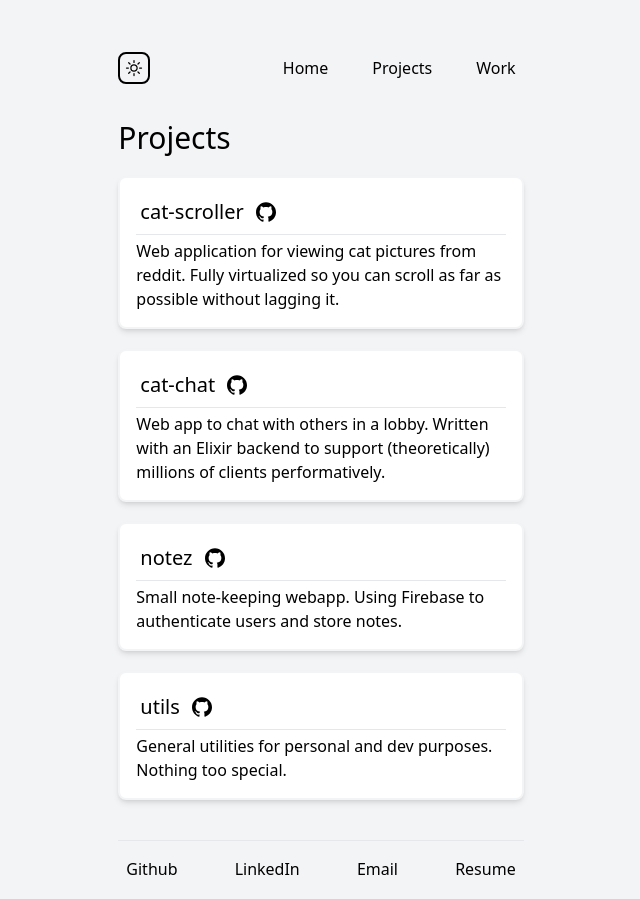
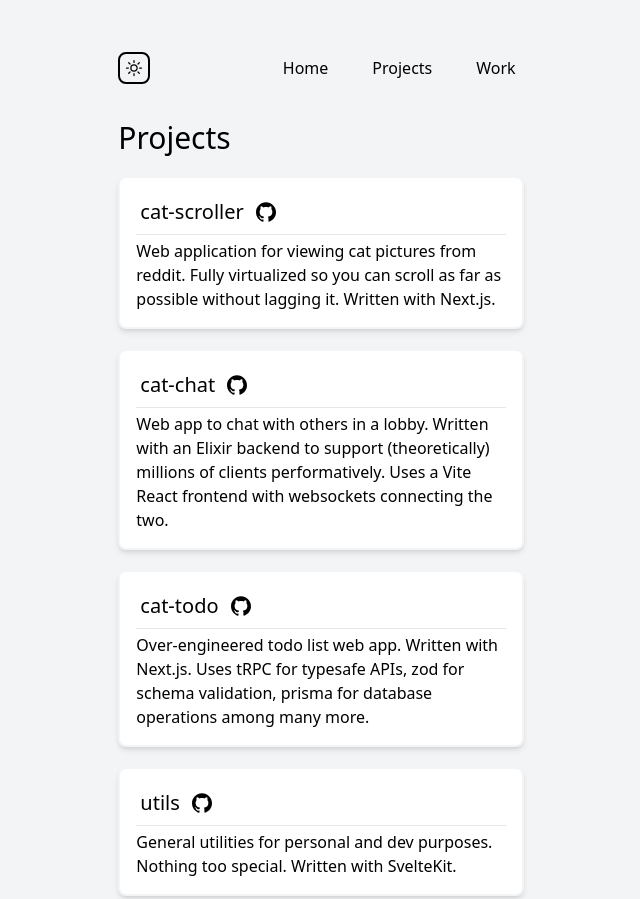
Before and after one commit to stonesha/stonesha.com, an Astro site: page /projects in a window 1280 px wide. Shown: the top 899 px of the page, without its empty margins (319-959 px from the left). Built offline with nearby package versions, Linux system fonts and the light colour scheme; Astro itself is replaced by a stand-in of ours.

Commit message:
Update projects.astro

```diff
--- a/src/pages/projects.astro
+++ b/src/pages/projects.astro
@@ -13,25 +13,25 @@ import ProjectCard from "@/components/ProjectCard.astro";
 
     <ProjectCard
       title="cat-scroller"
-      description="Web application for viewing cat pictures from reddit. Fully virtualized so you can scroll as far as possible without lagging it."
+      description="Web application for viewing cat pictures from reddit. Fully virtualized so you can scroll as far as possible without lagging it. Written with Next.js."
       repo_url="https://github.com/stonesha/cat-scroller"
     />
 
     <ProjectCard
       title="cat-chat"
-      description="Web app to chat with others in a lobby. Written with an Elixir backend to support (theoretically) millions of clients performatively."
+      description="Web app to chat with others in a lobby. Written with an Elixir backend to support (theoretically) millions of clients performatively. Uses a Vite React frontend with websockets connecting the two."
       repo_url="https://github.com/stonesha/cat-chat"
     />
 
     <ProjectCard
-      title="notez"
-      description="Small note-keeping webapp. Using Firebase to authenticate users and store notes."
-      repo_url="https://github.com/stonesha/notez"
+      title="cat-todo"
+      description="Over-engineered todo list web app. Written with Next.js. Uses tRPC for typesafe APIs, zod for schema validation, prisma for database operations among many more."
+      repo_url="https://github.com/stonesha/cat-todo"
     />
 
     <ProjectCard
       title="utils"
-      description="General utilities for personal and dev purposes. Nothing too special."
+      description="General utilities for personal and dev purposes. Nothing too special. Written with SvelteKit."
       repo_url="https://github.com/stonesha/utils"
     />
   </div>
```
